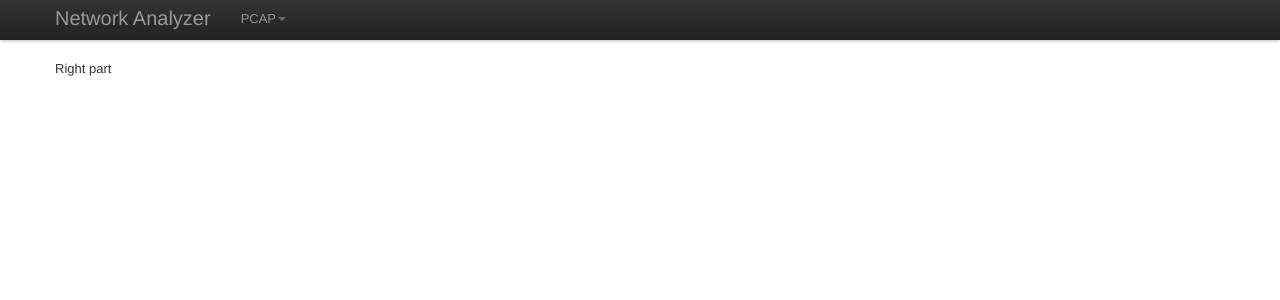
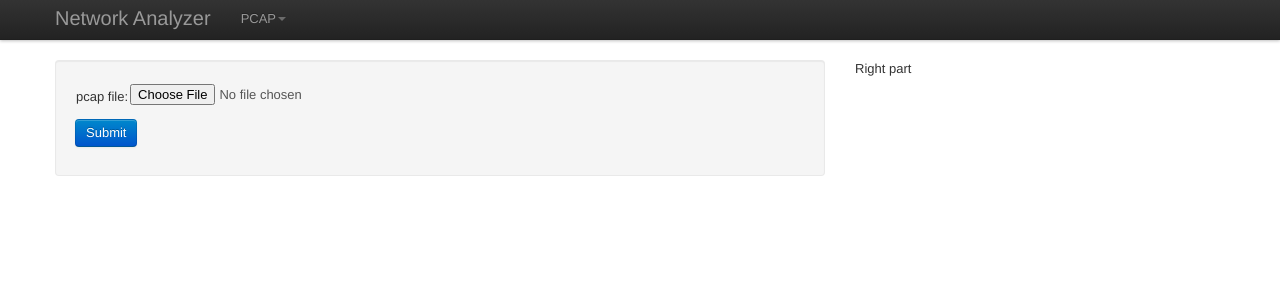
Before and after one commit to oguzy/ovizart, a Django app: page /pcap/upload/ in a window 1280 px wide. Shown: the top 300 px of the page. Run offline with Django 3.2, Linux system fonts and the light colour scheme; some libraries are stand-ins or nearby versions.

Commit message:
Success div area is defined

```diff
--- a/openwitness/templates/pcap/upload.html
+++ b/openwitness/templates/pcap/upload.html
@@ -1,7 +1,21 @@
 {% extends "base/layout.html" %}
+
 
 {% block left %}
 
+{% if upload_status %}
+<div class="alert alert-success">
+  Upload done succefully
+</div>
+{% endif %}
+
+<form action="{% url upload_pcap %}" method="post" class="well" enctype="multipart/form-data">{% csrf_token %}
+  <table>
+    {{ form.as_table }}
+  </table>
+
+  <p><input type="submit" value="Submit" class="btn btn-primary" /></p>
+</form>
 
 {% endblock %}
 
```
